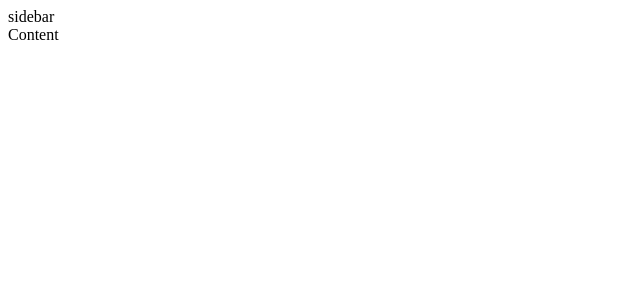
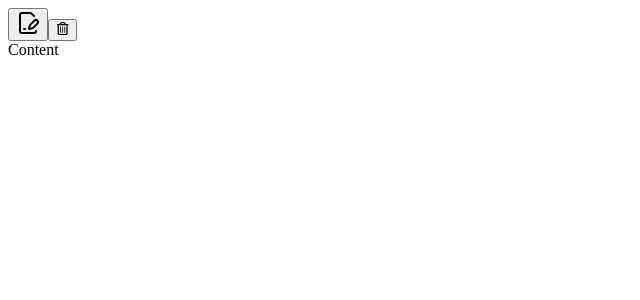
Before and after one commit to Ilesandres/notesDesk, a React (Vite) app in the folder src/renderer/: page / in a window 1280 px wide. Shown: the top 300 px of the page, without its empty margins (0-640 px from the left). Built offline with nearby package versions, Linux system fonts and the light colour scheme.

Commit message:
new note an delete note, ui

```diff
--- a/package.json
+++ b/package.json
@@ -22,7 +22,8 @@
   },
   "dependencies": {
     "@electron-toolkit/preload": "^3.0.2",
-    "@electron-toolkit/utils": "^4.0.0"
+    "@electron-toolkit/utils": "^4.0.0",
+    "lucide-react": "^0.546.0"
   },
   "devDependencies": {
     "@electron-toolkit/eslint-config-prettier": "^3.0.0",
--- a/src/renderer/src/App.tsx
+++ b/src/renderer/src/App.tsx
@@ -1,4 +1,4 @@
-import { Content, DraggableTopBar, RootLayout, Sidebar, } from "@/components"
+import {  ActionButtonsRows,Content, DraggableTopBar, RootLayout, Sidebar, } from "@/components"
 
 const App = () => {
 
@@ -6,7 +6,9 @@ const App = () => {
     <>
       <DraggableTopBar />
       <RootLayout>
-        <Sidebar className="p-2">sidebar</Sidebar>
+        <Sidebar className="p-2">
+          <ActionButtonsRows className="flex justify-between mt-1"/>
+        </Sidebar>
         <Content className="border-l bg-zinc-900/50 border-l-white/20"> Content</Content>
       </RootLayout>
     </>
--- /dev/null
+++ b/src/renderer/src/components/ActionButtonsRow.tsx
@@ -0,0 +1,11 @@
+import { DeleteNoteButton, NewNoteButton } from "@/components"
+import { ComponentProps } from "react"
+
+export const ActionButtonsRows=({...props}:ComponentProps<'div'>)=>{
+    return(
+        <div {...props}>
+            <NewNoteButton/>
+            <DeleteNoteButton/>
+        </div>
+    )
+}
--- /dev/null
+++ b/src/renderer/src/components/Button/ActionButton.tsx
@@ -0,0 +1,14 @@
+import { ComponentProps } from "react"
+import { twMerge } from "tailwind-merge"
+
+export type ActionButtonProps = ComponentProps<'button'>
+
+export const ActionButton = ({ className, children, ...props }: ActionButtonProps) => {
+    return (
+        <button className={twMerge('px-2 py1 rounden-md border border-zinc-600/50 transition-colors duration-100', className)}
+            {...props}
+        >
+            {children}
+        </button>
+    )
+}
--- /dev/null
+++ b/src/renderer/src/components/Button/Deletebutton.tsx
@@ -0,0 +1,9 @@
+import React from "react"
+import { ActionButton, ActionButtonProps } from "@/components"
+import {FaRegTrashCan} from 'react-icons/fa6'
+
+export const DeleteNoteButton =({...props}:ActionButtonProps)=>{
+    return(
+        <ActionButton {...props}><FaRegTrashCan className="w-4 h-4 text-zinc-300"/></ActionButton>
+    )
+}
--- /dev/null
+++ b/src/renderer/src/components/Button/NewNoteButton.tsx
@@ -0,0 +1,12 @@
+import React from "react";
+import { ActionButton, ActionButtonProps } from "@/components"
+import { LucideFileSignature } from "lucide-react";
+
+
+export const NewNoteButton = ({ ...props }: ActionButtonProps) => {
+    return (
+        <ActionButton {...props}>
+            <LucideFileSignature className="w-4 h-4 text-zinc-300" />
+        </ActionButton>
+    )
+}
--- /dev/null
+++ b/src/renderer/src/components/Button/index.ts
@@ -0,0 +1,3 @@
+export * from './ActionButton'
+export * from './NewNoteButton'
+export * from './Deletebutton'
--- a/src/renderer/src/components/index.ts
+++ b/src/renderer/src/components/index.ts
@@ -1,2 +1,4 @@
 export * from './AppLayout'
 export * from './DraggableTopBar'
+export * from './Button'
+export * from './ActionButtonsRow'
```
Also changed, not shown: 2 other files (tests, documents, lock files or other folders).
